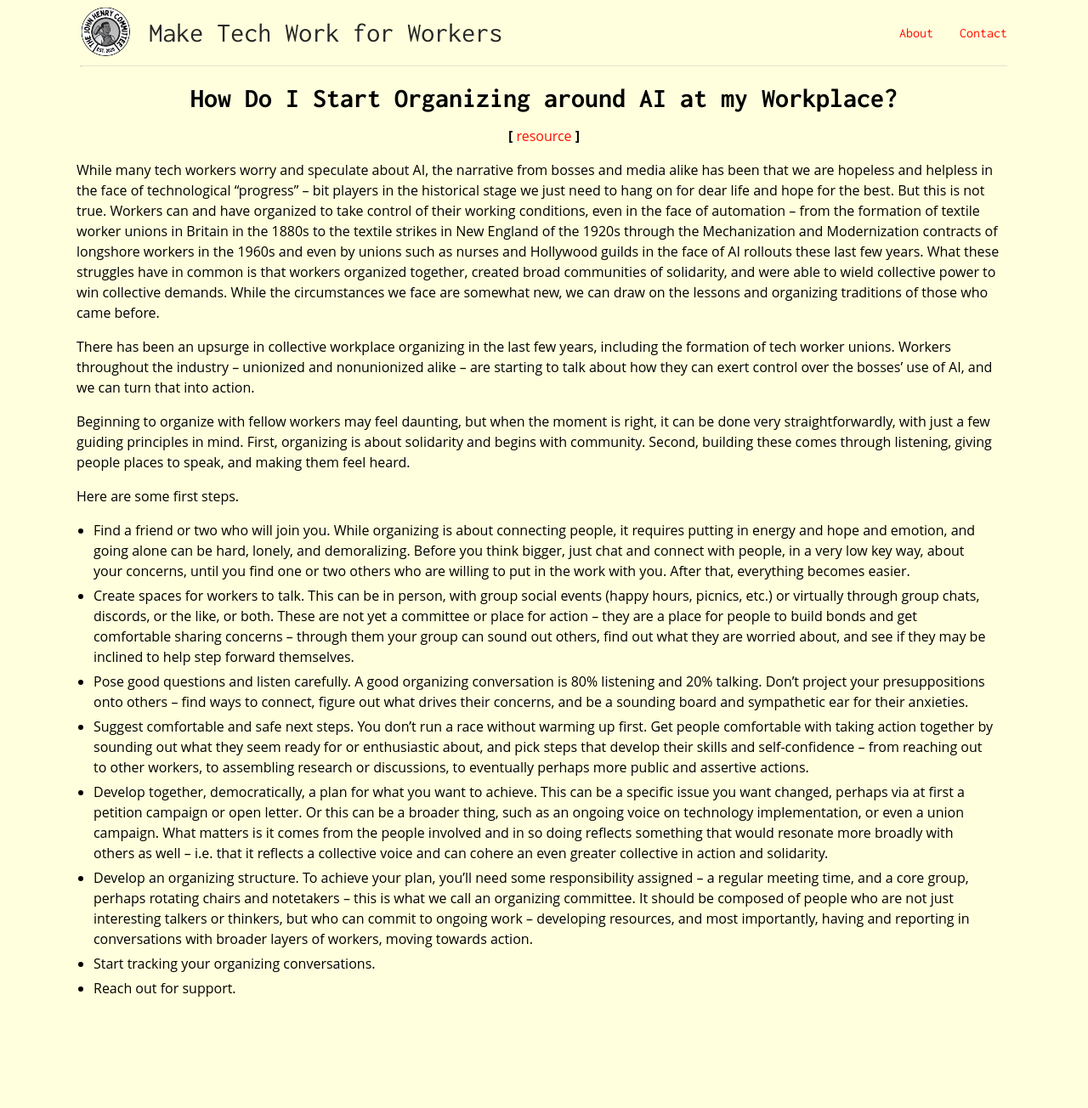
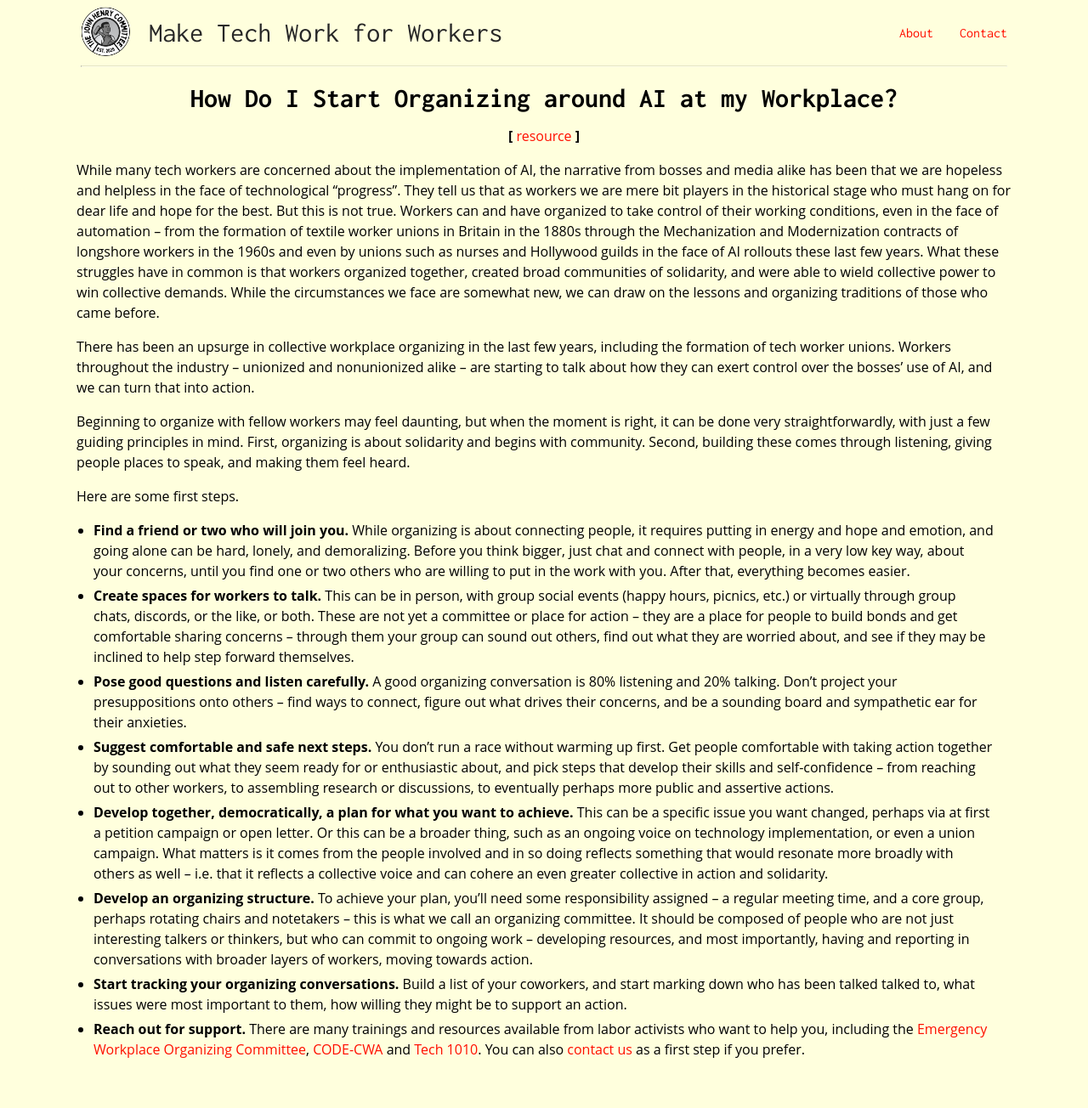
Before and after one commit to techworkersco/johnhenry, a Jekyll site: the page built from _resources/2025-09-17-organize.md, in a window 1280 px wide. Shown: the whole page at 85% size. Built offline with Jekyll 4.4.1, drawn with Linux system fonts in a browser that asks for light colours; before the commit the page ends 1232 px from its top, so only the background shows below that.

Commit message:
some content

```diff
--- a/_resources/2025-09-17-organize.md
+++ b/_resources/2025-09-17-organize.md
@@ -5,7 +5,7 @@ tags: resource
 date: 2025-09-17
 ---
 
-While many tech workers worry and speculate about AI, the narrative from bosses and media alike has been that we are hopeless and helpless in the face of technological “progress” – bit players in the historical stage we just need to hang on for dear life and hope for the best. But this is not true. Workers can and have organized to take control of their working conditions, even in the face of automation – from the formation of textile worker unions in Britain in the 1880s to the textile strikes in New England of the 1920s through the Mechanization and Modernization contracts of longshore workers in the 1960s and even by unions such as nurses and Hollywood guilds in the face of AI rollouts these last few years. What these struggles have in common is that workers organized together, created broad communities of solidarity, and were able to wield collective power to win collective demands. While the circumstances we face are somewhat new, we can draw on the lessons and organizing traditions of those who came before.
+While many tech workers are concerned about the implementation of AI, the narrative from bosses and media alike has been that we are hopeless and helpless in the face of technological “progress”. They tell us that as workers we are mere bit players in the historical stage who must hang on for dear life and hope for the best. But this is not true. Workers can and have organized to take control of their working conditions, even in the face of automation – from the formation of textile worker unions in Britain in the 1880s through the Mechanization and Modernization contracts of longshore workers in the 1960s and even by unions such as nurses and Hollywood guilds in the face of AI rollouts these last few years. What these struggles have in common is that workers organized together, created broad communities of solidarity, and were able to wield collective power to win collective demands. While the circumstances we face are somewhat new, we can draw on the lessons and organizing traditions of those who came before.
 
 There has been an upsurge in collective workplace organizing in the last few years, including the formation of tech worker unions. Workers throughout the industry – unionized and nonunionized alike – are starting to talk about how they can exert control over the bosses’ use of AI, and we can turn that into action.
 
@@ -13,11 +13,11 @@ Beginning to organize with fellow workers may feel daunting, but when the moment
 
 Here are some first steps.
 
-* Find a friend or two who will join you. While organizing is about connecting people, it requires putting in energy and hope and emotion, and going alone can be hard, lonely, and demoralizing. Before you think bigger, just chat and connect with people, in a very low key way, about your concerns, until you find one or two others who are willing to put in the work with you. After that, everything becomes easier.
-* Create spaces for workers to talk. This can be in person, with group social events (happy hours, picnics, etc.) or virtually through group chats, discords, or the like, or both. These are not yet a committee or place for action – they are a place for people to build bonds and get comfortable sharing concerns – through them your group can sound out others, find out what they are worried about, and see if they may be inclined to help step forward themselves.
-* Pose good questions and listen carefully. A good organizing conversation is 80% listening and 20% talking. Don’t project your presuppositions onto others – find ways to connect, figure out what drives their concerns, and be a sounding board and sympathetic ear for their anxieties.
-* Suggest comfortable and safe next steps. You don’t run a race without warming up first. Get people comfortable with taking action together by sounding out what they seem ready for or enthusiastic about, and pick steps that develop their skills and self-confidence – from reaching out to other workers, to assembling research or discussions, to eventually perhaps more public and assertive actions.
-* Develop together, democratically, a plan for what you want to achieve. This can be a specific issue you want changed, perhaps via at first a petition campaign or open letter. Or this can be a broader thing, such as an ongoing voice on technology implementation, or even a union campaign. What matters is it comes from the people involved and in so doing reflects something that would resonate more broadly with others as well – i.e. that it reflects a collective voice and can cohere an even greater collective in action and solidarity.
-* Develop an organizing structure. To achieve your plan, you’ll need some responsibility assigned – a regular meeting time, and a core group, perhaps rotating chairs and notetakers – this is what we call an organizing committee. It should be composed of people who are not just interesting talkers or thinkers, but who can commit to ongoing work – developing resources, and most importantly, having and reporting in conversations with broader layers of workers, moving towards action.
-* Start tracking your organizing conversations.
-* Reach out for support.
+* **Find a friend or two who will join you.** While organizing is about connecting people, it requires putting in energy and hope and emotion, and going alone can be hard, lonely, and demoralizing. Before you think bigger, just chat and connect with people, in a very low key way, about your concerns, until you find one or two others who are willing to put in the work with you. After that, everything becomes easier.
+* **Create spaces for workers to talk.** This can be in person, with group social events (happy hours, picnics, etc.) or virtually through group chats, discords, or the like, or both. These are not yet a committee or place for action – they are a place for people to build bonds and get comfortable sharing concerns – through them your group can sound out others, find out what they are worried about, and see if they may be inclined to help step forward themselves.
+* **Pose good questions and listen carefully.** A good organizing conversation is 80% listening and 20% talking. Don’t project your presuppositions onto others – find ways to connect, figure out what drives their concerns, and be a sounding board and sympathetic ear for their anxieties.
+* **Suggest comfortable and safe next steps.** You don’t run a race without warming up first. Get people comfortable with taking action together by sounding out what they seem ready for or enthusiastic about, and pick steps that develop their skills and self-confidence – from reaching out to other workers, to assembling research or discussions, to eventually perhaps more public and assertive actions.
+* **Develop together, democratically, a plan for what you want to achieve.** This can be a specific issue you want changed, perhaps via at first a petition campaign or open letter. Or this can be a broader thing, such as an ongoing voice on technology implementation, or even a union campaign. What matters is it comes from the people involved and in so doing reflects something that would resonate more broadly with others as well – i.e. that it reflects a collective voice and can cohere an even greater collective in action and solidarity.
+* **Develop an organizing structure.** To achieve your plan, you’ll need some responsibility assigned – a regular meeting time, and a core group, perhaps rotating chairs and notetakers – this is what we call an organizing committee. It should be composed of people who are not just interesting talkers or thinkers, but who can commit to ongoing work – developing resources, and most importantly, having and reporting in conversations with broader layers of workers, moving towards action.
+* **Start tracking your organizing conversations.** Build a list of your coworkers, and start marking down who has been talked talked to, what issues were most important to them, how willing they might be to support an action.
+* **Reach out for support.** There are many trainings and resources available from labor activists who want to help you, including the [Emergency Workplace Organizing Committee](https://workerorganizing.org), [CODE-CWA](https://code-cwa.org/) and [Tech 1010](https://www.techworkersunion-1010.org/). You can also [contact us](/contact) as a first step if you prefer.
--- a/index.html
+++ b/index.html
@@ -3,7 +3,7 @@ layout: homepage
 ---
 <div class="row">
     <div class="column">
-        {% for post in site.posts reversed limit:5 %}
+        {% for post in site.posts limit:5 %}
         {% if post.private == true %}
         {% continue %}
         {% endif %}
```
Also changed, not shown: _posts/2025-09-15-introducing.md (+2 -0 lines), _posts/2025-10-01-johnhenry.md (added, +15 -0 lines), _posts/2025-10-03-stories.md (added, +47 -0 lines), _posts/2025-10-05-dream.md (added, +21 -0 lines), _resources/2025-09-19-inquiry.md (added, +61 -0 lines), about.html (+0 -8 lines).
